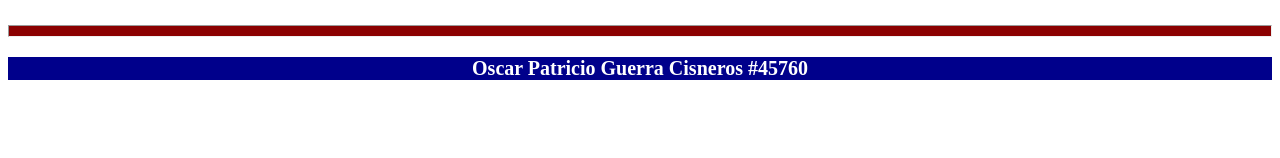
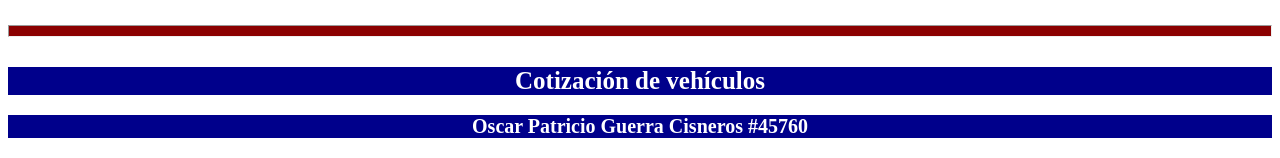
Before and after one commit to PatricioCisneros/ejercicio-integrador2-patricio, a plain HTML site: page index.html in a window 1280 px wide. Shown: the part 834-992 px from the top of the page. Before the commit the page ends 934 px from the top, so only its background shows below. Drawn offline with Linux system fonts and the light colour scheme.

Commit message:
avance de cotizacion de vehiculos en html y en css

```diff
--- a/index.html
+++ b/index.html
@@ -137,6 +137,8 @@
 
     <hr class="franja-roja">
 
+    <h2 class="titulo-cotizacion">Cotización de vehículos</h2>
+
     <div class="pie-de-pagina">
         <p>Oscar Patricio Guerra Cisneros   #45760</p>
     </div>
--- a/style.css
+++ b/style.css
@@ -126,3 +126,13 @@ gap: 15px;
     background-color: darkblue;
     color: white;
 }
+
+.titulo-cotizacion{
+
+    text-align: center;
+    font-size: 25px;
+    margin-top: 30px;
+    color: white;
+    background-color: darkblue;
+
+}
```
